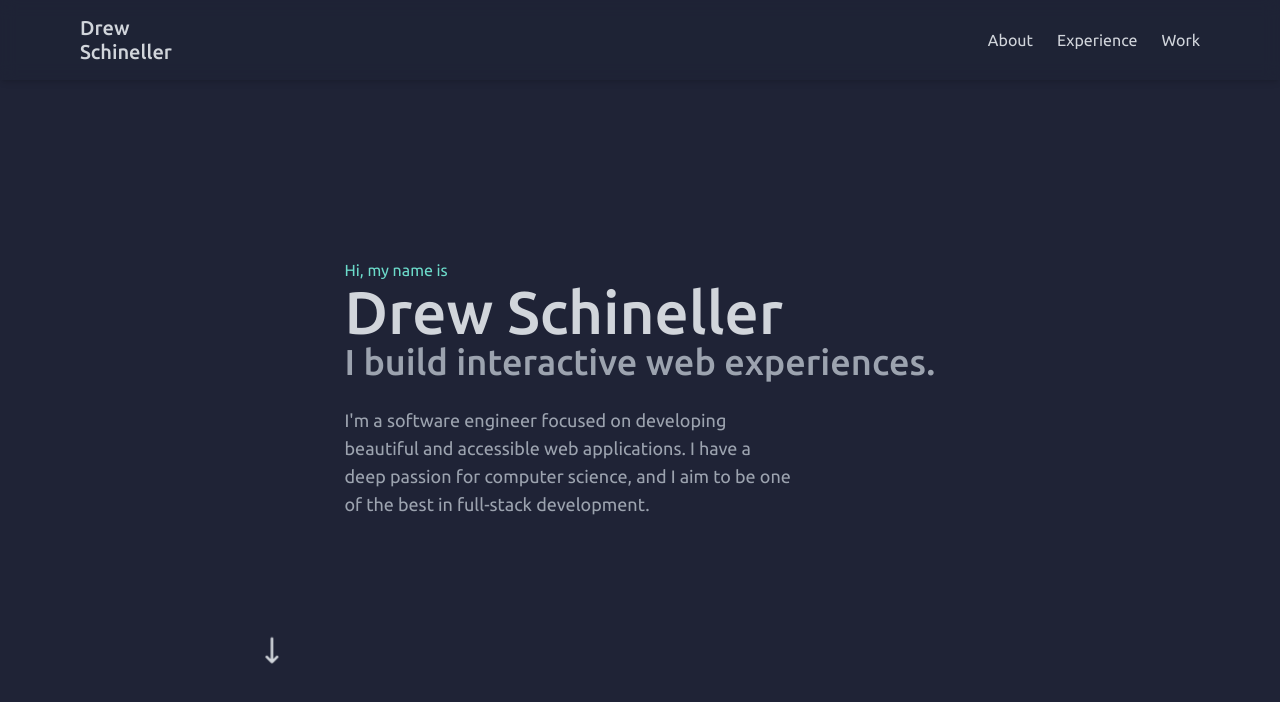
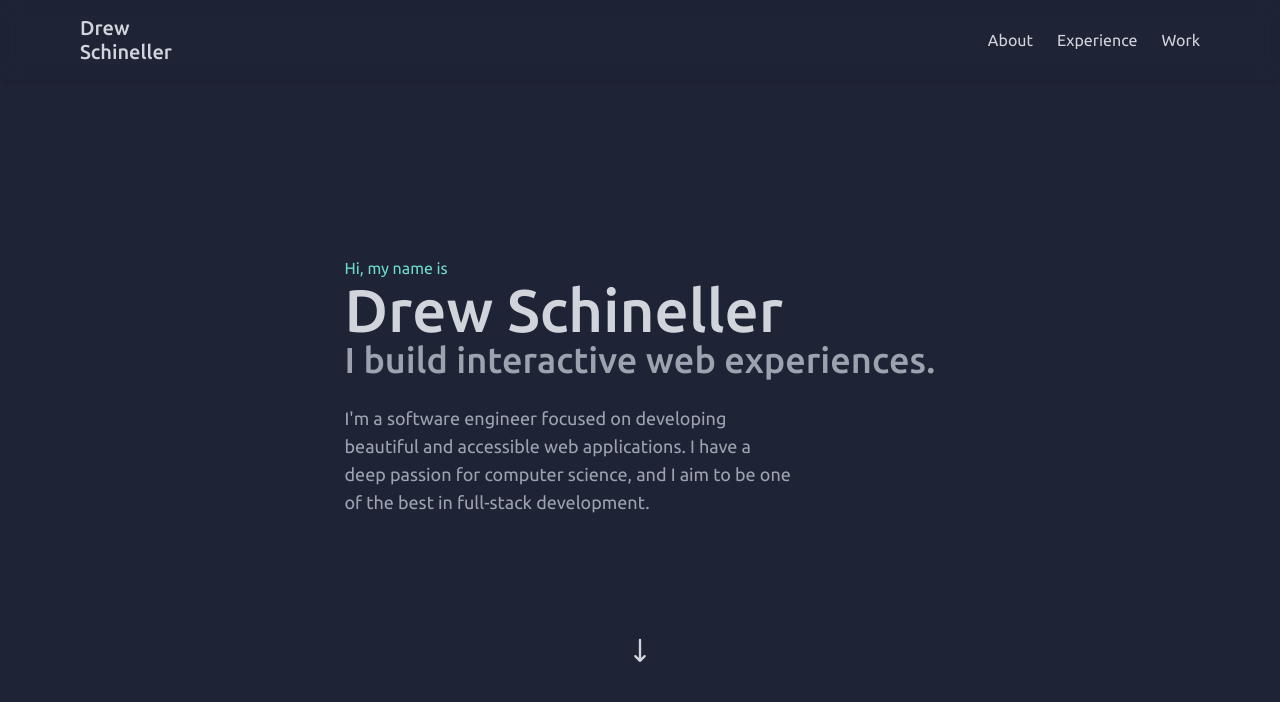
Before and after one commit to schin714/drews-site, a Next.js app: page / in a window 1280 px wide. Shown: the top 702 px of the page. Built offline with nearby package versions, Linux system fonts and the light colour scheme.

Commit message:
Arrow anim should be fixed now

```diff
--- a/src/components/Home/Hero.tsx
+++ b/src/components/Home/Hero.tsx
@@ -1,9 +1,7 @@
-import { motion, useViewportScroll, useTransform } from "framer-motion";
+import { motion } from "framer-motion";
 import ArrowDown from "../Icons/ArrowDown";
 
 const Hero = () => {
-  const { scrollY } = useViewportScroll();
-
   const titleContainerVariants = {
     hidden: { opacity: 0 },
     show: {
@@ -17,14 +15,13 @@ const Hero = () => {
     show: { opacity: 1, y: 0, transition: { duration: 0.7 } },
   };
 
-  // const arrowContainerVariants = {
-  //   hidden: { opacity: 0 },
-  //   show: { opacity: 1, transition: { duration: 0.8, delay: 3.5 } },
-  // };
+  const arrowContainerVariants = {
+    hidden: { opacity: 0 },
+    show: { opacity: 1, transition: { duration: 0.8, delay: 3.5 } },
+  };
 
   const arrowVariants = {
-    hidden: { y: 0 },
-    show: {
+    bounce: {
       y: [0, 26, 0],
       transition: { duration: 2, repeat: Infinity },
     },
@@ -65,21 +62,16 @@ const Hero = () => {
               development.
             </motion.p>
           </motion.div>
-          <div
-          // className="w-full flex justify-center"
-          // variants={arrowContainerVariants}
-          // initial="hidden"
-          // animate="show"
+          <motion.div
+            className="w-full flex justify-center"
+            variants={arrowContainerVariants}
+            initial="hidden"
+            animate="show"
           >
-            <motion.div
-              style={{ scale: "130%" }}
-              variants={arrowVariants}
-              initial="hidden"
-              animate="show"
-            >
+            <motion.div variants={arrowVariants} animate="bounce">
               <ArrowDown />
             </motion.div>
-          </div>
+          </motion.div>
         </div>
       </div>
     </div>
--- a/src/components/Icons/ArrowDown.tsx
+++ b/src/components/Icons/ArrowDown.tsx
@@ -2,7 +2,7 @@ const ArrowDown = () => {
   return (
     <svg
       xmlns="http://www.w3.org/2000/svg"
-      className="h-6 w-6"
+      className="h-7 w-7"
       fill="none"
       viewBox="0 0 24 24"
       stroke="currentColor"
```
